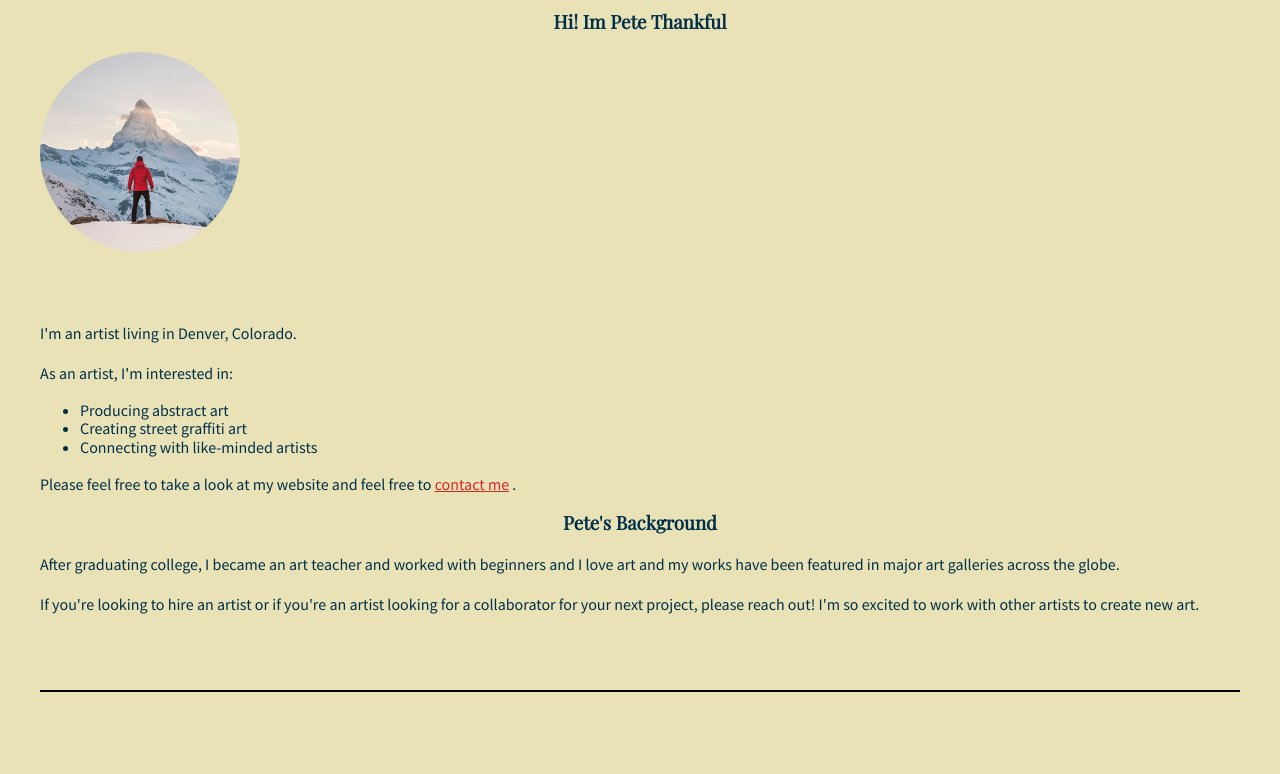
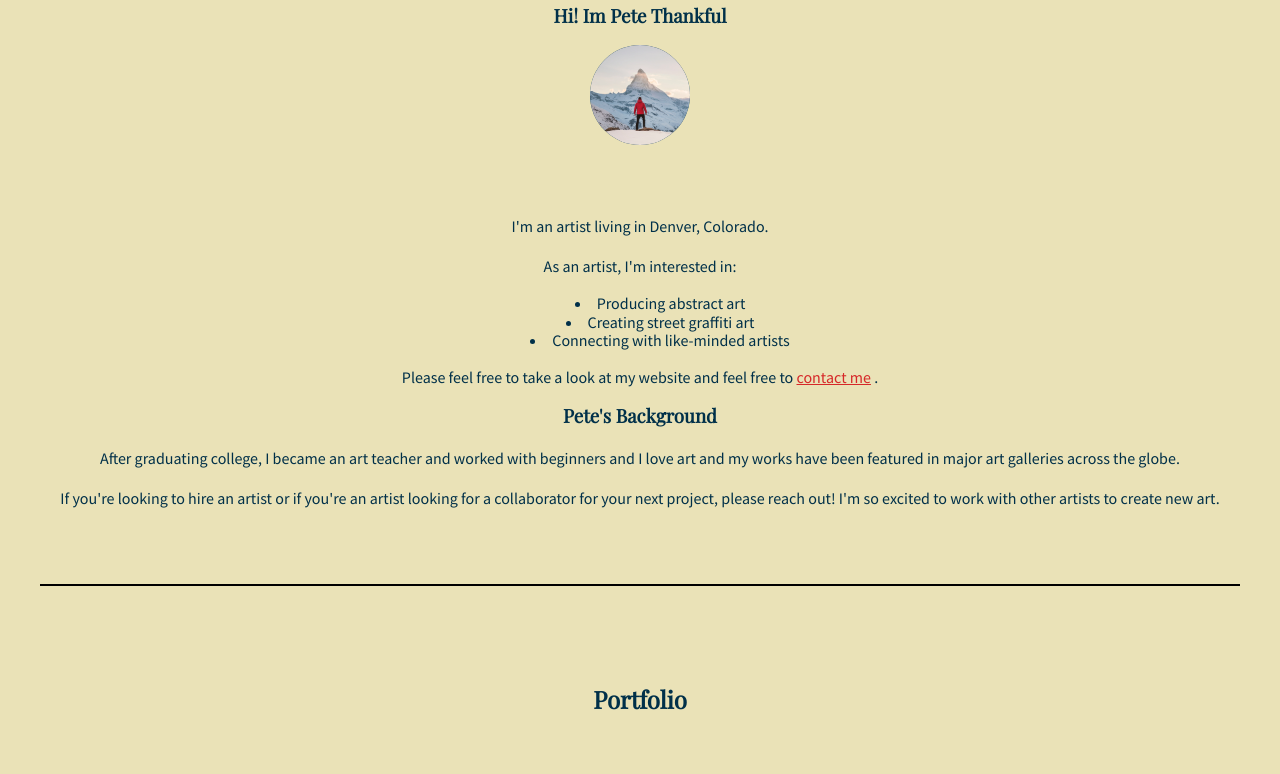
Before and after one commit to ChrisBrezzy215/pete-thinkful, a plain HTML site: page index.html in a window 1280 px wide. Shown: the part 281-1055 px from the top of the page. Drawn offline with nearby package versions, Linux system fonts and the light colour scheme; files whose address does not match are found by name.

Commit message:
Update style.css

```diff
--- a/style.css
+++ b/style.css
@@ -2,25 +2,31 @@
 @import url("https://fonts.googleapis.com/css2?family=Playfair+Display&family=Source+Sans+Pro:wght@400&display=swap"
 );
 
-
+hearder{
+  text-align: center;
+}
 body {
   color: #003049;
-
   font-family: "Source Sans Pro", Tahoma, Geneva, Verdana, sans-serif;
   padding: 40px;
-  background-color: #eae2b7
-  ;
+  background-color: #eae2b7;
+  text-align: center;
 }
+ul{
+text-align: horizontal center;
 
+  list-style-position: inside;
+}
 /* Set the font family for any h1, h2, or h3 heading */
 h1{
-
+  font-family: "Playfair Display", Times, serif;
   text-align: center;
 }
 h2
 { text-align: center;
-  font-size: 35px;
-  margin-top: 85px;}
+font-family: "Playfair Display", Times, serif;
+   margin-top: 100px;
+}
 h3 {
   margin-top: 0px;
    text-align: center;
@@ -28,7 +34,7 @@ h3 {
 }
 h4{
   text-align: center;
-  font-family: 'Times New Roman', Times, serif;
+  font-family: "Playfair Display", Times, serif;
 }
 a:link{
   color: #d62828;
@@ -43,44 +49,50 @@ nav{
 
 article {
   padding: 50px 0;
+  text-align: center;
+
 }
-
 article div {
   text-align: center;
   width: 100%;
 }
+p {
+  line-height: 1.5;
+text-align: center;
+}
 
-p {
-  text-align: left;
-  line-height: 1.5;
-  text-decoration: black;
-}
-ul{
-  text-align: left;
-}
 /* The div container constrains the content width within the main container to 600px */
 div {
   margin: auto;
   width: 600px;
+   text-align: center;
+
+}
+ol{
+  text-align: left;
 }
 
 img {
-  width: 300px;
+  width: 100px;
   max-width: 200px;
   height: auto;
-
-
 
 }
 
 hr {
   border: 1px solid black;
 }
+footer{
+  text-align: horizontal center;
+  margin-top: -10px;
 
+}
 /* Add your solution below */
 
 .image-circle {
   border-radius: 50%;
-  border-color: #003049;
+  border: 2px;
+  background-color: #003049;
+
 
 }
```
